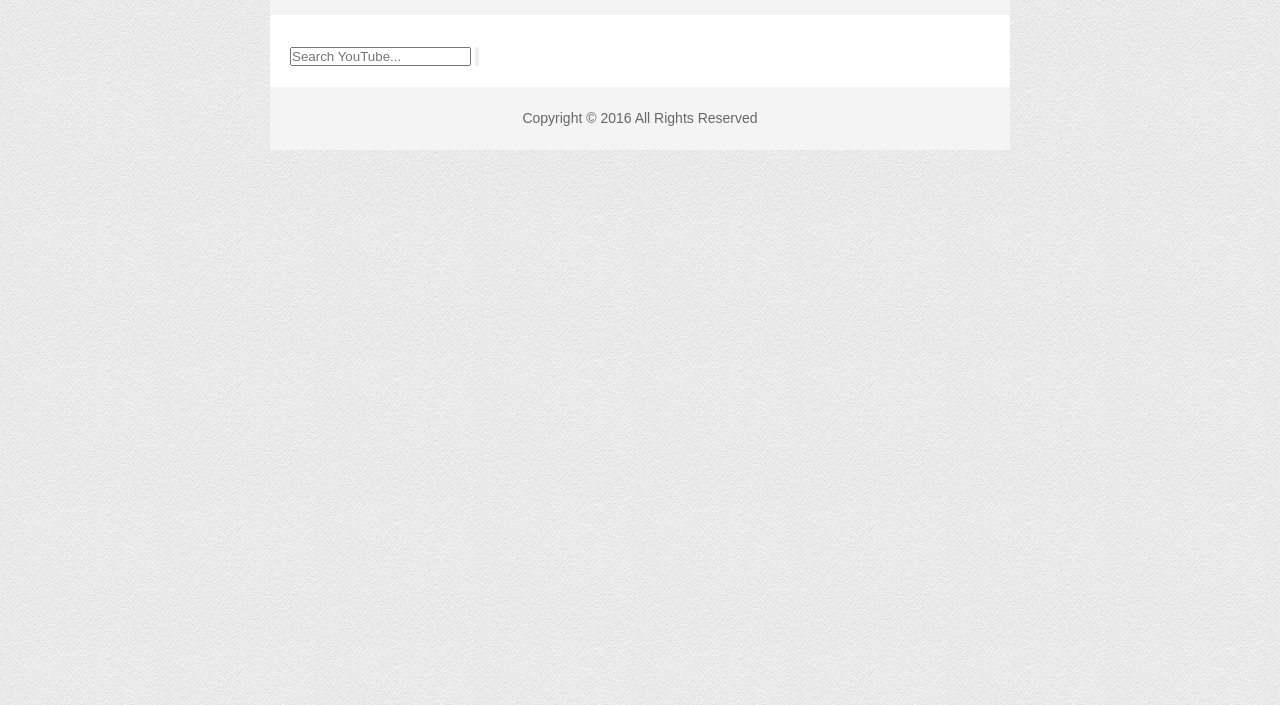
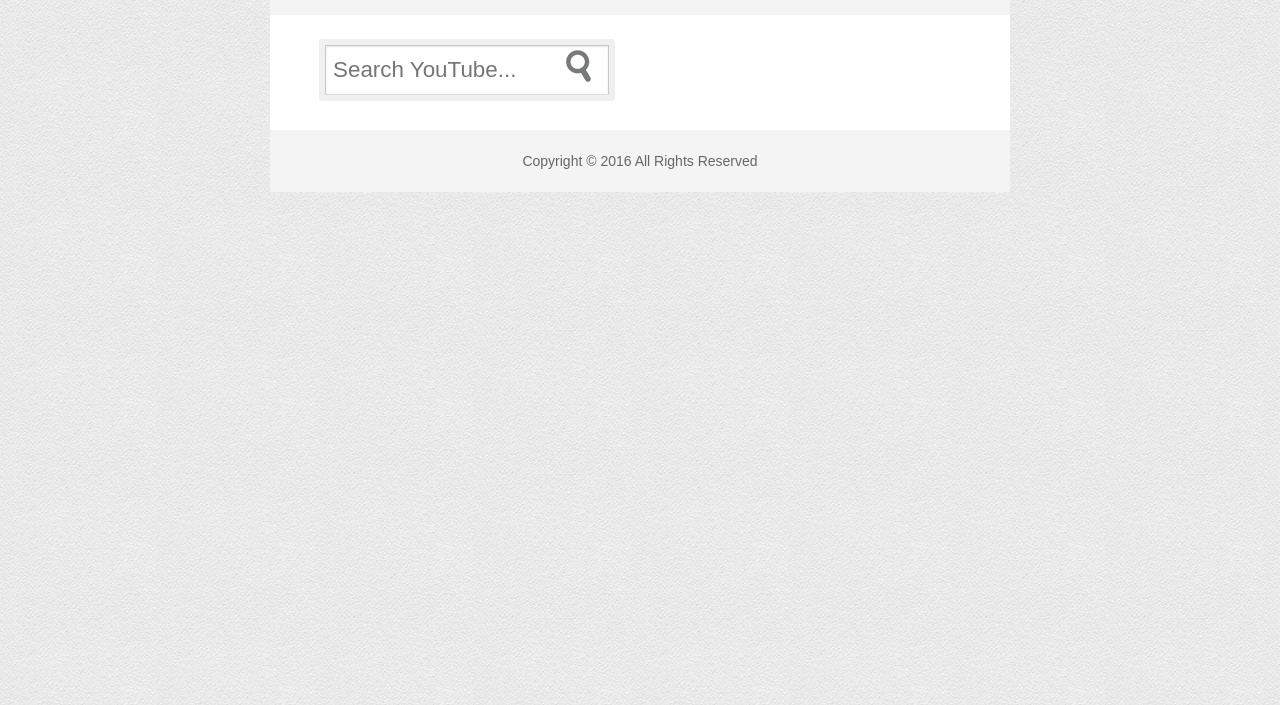
Before and after one commit to EdgardoDev/YouTube-Search-Engine, a plain HTML site: page index.html in a window 1280 px wide. Shown: the part 95-800 px from the top of the page. Drawn offline with nearby package versions, Linux system fonts and the light colour scheme.

Commit message:
Search box styling finished

```diff
--- a/css/style.css
+++ b/css/style.css
@@ -49,3 +49,55 @@ footer {
 	background: #f4f4f4;
 	text-align: center;
 }
+
+#search-form {
+	display: block;
+	margin-bottom: 15px;
+}
+
+.fieldcontainer {
+	display: block;
+	position: relative;
+	width: 90%;
+	margin: 0 auto;
+}
+
+.search-field {
+	-moz-box-sizing: border-box;
+	-webkit-box-sizing: border-box;
+	box-sizing: border-box;
+	display: block;
+	width: 45%;
+	padding: 11px 7px;
+	padding-right: 43px;
+	background: #fff;
+	color: #ccc;
+	border: 1px solid #c8c8c8;
+	font-size: 1.6em;
+	border-bottom-color: #d2e2e7;
+	-moz-border-radius: 1px;
+	-webkit-border-radius: 1px;
+	border-radius: 1px;
+	-moz-box-shadow: inset 0 1px 2px rgba(0,0,0,0.1), 0 0 0 6px #f0f0f0;
+	-webkit-box-shadow: inset 0 1px 2px rgba(0,0,0,0.1), 0 0 0 6px #f0f0f0;
+	box-shadow: inset 0 1px 2px rgba(0,0,0,0.1), 0 0 0 6px #f0f0f0;
+}
+
+#search-btn {
+	position: absolute;
+	right: 360px;
+	top: 5px;
+	height: 32px;
+	width: 32px;
+	border: 0;
+	cursor: pointer;
+	zoom: 1;
+	filter: alpha(opacity=65);
+	opacity: 0.65;
+	background: transparent url(../img/search.png) top left no-repeat;
+}
+
+#search-btn:hover {
+	filter: alpha(opacity= 90);
+	opacity: 0.9;
+}
```
